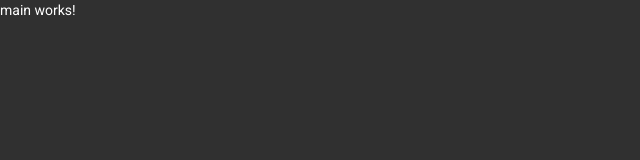
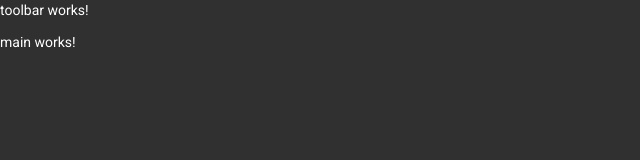
Before and after one commit to arduino-cloud-collection/frontend, an Angular app: page / in a window 1280 px wide. Shown: the top 160 px of the page, without its empty margins (0-640 px from the left). Built offline with nearby package versions, Linux system fonts and the light colour scheme; sample sign-in values are in the browser's storage.

Commit message:
Added toolbar module

```diff
--- a/src/app/main/main.module.ts
+++ b/src/app/main/main.module.ts
@@ -14,6 +14,7 @@ import {HttpClientModule} from '@angular/common/http';
 import {FormsModule, ReactiveFormsModule} from '@angular/forms';
 import {MatDialogModule} from '@angular/material/dialog';
 import {MatIconModule} from '@angular/material/icon';
+import {ToolbarModule} from '../public/toolbar/toolbar.module';
 
 
 @NgModule({
@@ -34,7 +35,8 @@ import {MatIconModule} from '@angular/material/icon';
     ReactiveFormsModule,
     MatDialogModule,
     MatIconModule,
-    MainRoutingModule
+    MainRoutingModule,
+    ToolbarModule
 
 
   ],
--- a/src/app/main/main/main.component.html
+++ b/src/app/main/main/main.component.html
@@ -1 +1,4 @@
-<p>main works!</p>
+<div>
+  <app-toolbar></app-toolbar>
+  <p>main works!</p>
+</div>
--- /dev/null
+++ b/src/app/public/toolbar/toolbar/toolbar.component.html
@@ -0,0 +1 @@
+<p>toolbar works!</p>
--- /dev/null
+++ b/src/app/public/toolbar/toolbar/toolbar.component.ts
@@ -0,0 +1,15 @@
+import { Component, OnInit } from '@angular/core';
+
+@Component({
+  selector: 'app-toolbar',
+  templateUrl: './toolbar.component.html',
+  styleUrls: ['./toolbar.component.css']
+})
+export class ToolbarComponent implements OnInit {
+
+  constructor() { }
+
+  ngOnInit(): void {
+  }
+
+}
```
Also changed, not shown: src/app/public/toolbar/toolbar.module.ts (added, +16 -0 lines), src/app/public/toolbar/toolbar/toolbar.component.css (added), 1 other file (tests, documents, lock files or other folders).
